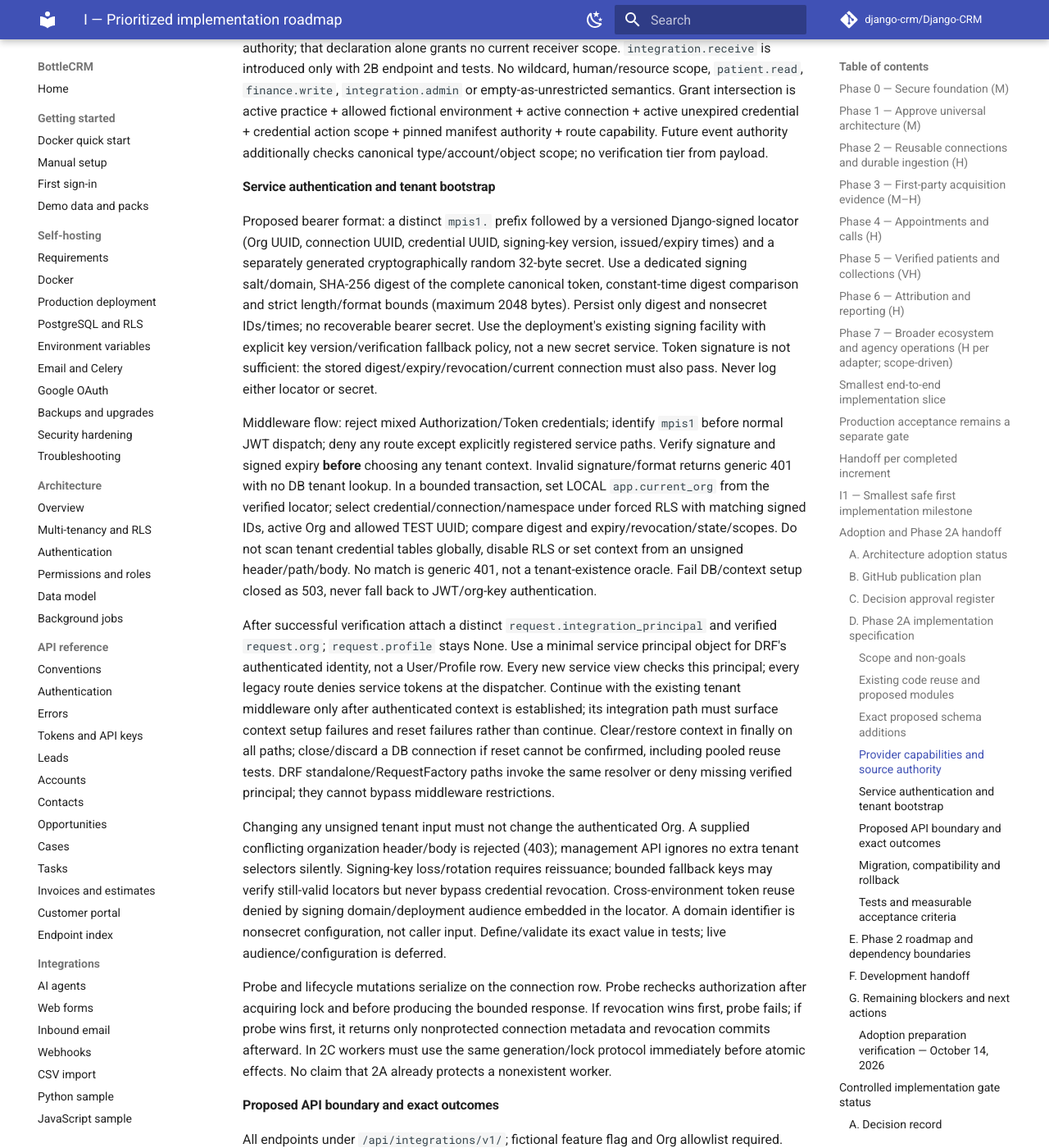
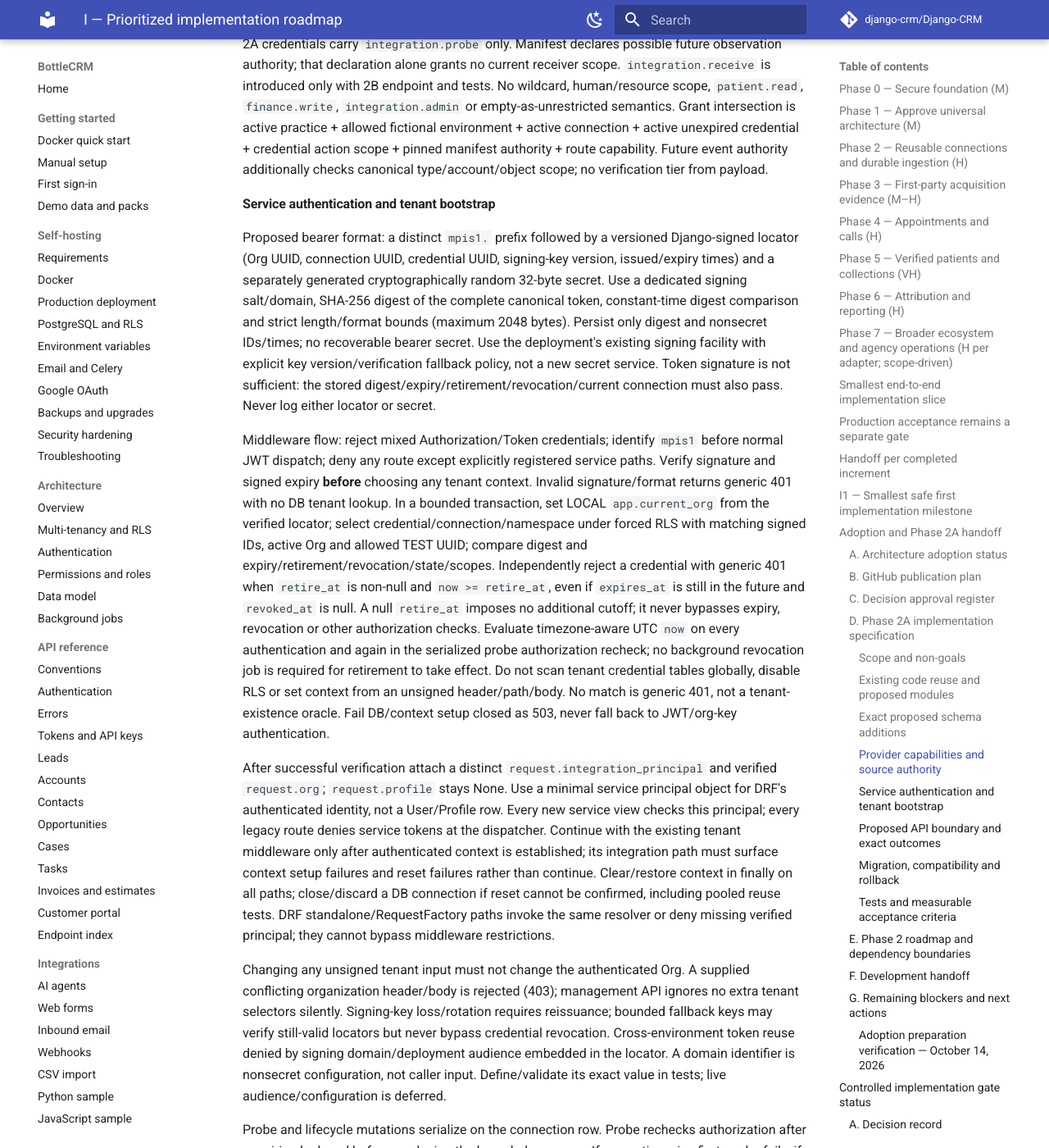
Before and after one commit to moderndev-seo/Modern-CMS, an MkDocs documentation site: the page built from docs/modern-practice/universal-journey/I-roadmap.md, in a window 1280 px wide and 1400 px high, scrolled down 14672 px. Shown: the whole window at 82% size. Built offline with MkDocs 1.6.1 and Material for MkDocs 9.7.7, drawn with Linux system fonts in a browser that asks for light colours; comment, search, counter and statistics services are not loaded; some of the changed text lies outside the part shown.

Commit message:
Specify credential retirement and rotation overlap acceptance

```diff
--- a/docs/modern-practice/universal-journey/I-roadmap.md
+++ b/docs/modern-practice/universal-journey/I-roadmap.md
@@ -183,7 +183,7 @@
 |---|---|---|
 | `ProviderNamespace` / `mp_integration_namespace` | `provider_key` max64, `account_key` max128 opaque synthetic ID, `environment` fixed `fictional`, `created_by_profile` required | Unique `(org, provider_key, account_key, environment)`; org/provider/account/environment immutable; same-org active admin creator on insert. Stable across reconnect/key rotation; new account means new namespace. Provider key from code allowlist, not caller-defined plugin. No patient external IDs here. |
 | `IntegrationConnection` / `mp_integration_connection` | protected `namespace` FK; `label`; `adapter_key` max64 and `manifest_version` max32; `manifest_digest` 64 hex; `capabilities` immutable bounded validated snapshot; `mode=fictional`; `status` active/paused/revoked; `authorization_generation` positive bigint default1; `created_by_profile`; `revoked_at` nullable; `revision` positive bigint default1 | DB same-org namespace/creator; manifest/key/version/digest/capabilities and namespace immutable. Only one non-revoked connection per namespace for 2A (partial unique constraint). Generation monotonically increases for pause/resume/revoke and credential revocation/rotation changes; revision supports stale command detection. Terminal revoked cannot reactivate. `revoked_at` iff revoked. |
-| `IntegrationCredential` / `mp_integration_credential` | protected `connection` FK; `token_digest` 64 hex; `digest_version=sha256-v1`; `locator_key_version` max32; `scopes` bounded explicit array; `issued_by_profile`; `issued_at`; required `expires_at`; `revoked_at`, `revoked_by_profile`, `revocation_reason_code` nullable; optional protected `replaces_credential` FK | Unique digest; same-org connection/issuer/revoker/replacement; replacement must have same connection. Empty scopes never authorize; subset of connection manifest. Issued data/digest/scopes/expiry immutable; only null→revoked metadata once. Expiry > issue and ≤30 days; optional overlap cutoff handled by shortening old key validity via a dedicated `retire_at` timestamp which can only move earlier, never extend. At most two non-revoked keys per connection; issue/rotation serialized; expired unrevoked keys still occupy slots until explicitly revoked. No plaintext or last-used write on every request. |
+| `IntegrationCredential` / `mp_integration_credential` | protected `connection` FK; `token_digest` 64 hex; `digest_version=sha256-v1`; `locator_key_version` max32; `scopes` bounded explicit array; `issued_by_profile`; `issued_at`; required `expires_at`; nullable `retire_at` (timezone-aware UTC timestamp, default null); `revoked_at`, `revoked_by_profile`, `revocation_reason_code` nullable; optional protected `replaces_credential` FK | Unique digest; same-org connection/issuer/revoker/replacement; replacement must have same connection. Empty scopes never authorize; subset of connection manifest. Issued data/digest/scopes/expiry immutable; only null→revoked metadata once. Expiry > issue and ≤30 days; optional overlap cutoff handled by shortening old key validity via a dedicated `retire_at` timestamp which can only move earlier, never extend. At most two non-revoked keys per connection; issue/rotation serialized; expired unrevoked keys still occupy slots until explicitly revoked. No plaintext or last-used write on every request. |
 | `IntegrationAuditEvent` / `mp_integration_audit` | protected connection FK nullable for namespace creation; namespace FK required; credential FK nullable; actor kind human/service; exactly one of `actor_profile` FK or `actor_credential` FK (separate from the subject credential FK); action/reason allowlist; `request_id` UUID; `request_fingerprint` SHA256 of canonical nonsecret command; previous/new generation nullable; occurred_at server-stamped; bounded details with only lifecycle enum, scopes, expiry, replaced credential ID | Append-only and same-org all links; action/actor compatibility; unique `(org, request_id)` for mutating commands, replay compares nonsecret fingerprint. No tokens/digests/raw bodies, arbitrary free text or patient links. Service has no lifecycle-write authority; initial audit mutations human only. Future service audit actions need explicit schema/permission extension. |
 
 Implement PostgreSQL CHECK/unique constraints and triggers for same-org references, immutable fields, audit immutability and legal lifecycle transitions; service layer also validates for clear errors. Database checks must reject forged foreign IDs and updates even through direct SQL under the restricted role. Scope/manifest snapshot validation needs a versioned fixed validation function or equivalent SQL constraints generated from the same checked-in manifest definition; do not leave JSON authority fields as unchecked escape hatches. Keep manifests immutable and migrations self-contained (do not import mutable runtime manifests from historical migrations). Database protections do not replace human JWT authorization; an app DB role is not an end-user permission system.
@@ -204,9 +204,9 @@
 
 #### Service authentication and tenant bootstrap
 
-Proposed bearer format: a distinct `mpis1.` prefix followed by a versioned Django-signed locator (Org UUID, connection UUID, credential UUID, signing-key version, issued/expiry times) and a separately generated cryptographically random 32-byte secret. Use a dedicated signing salt/domain, SHA-256 digest of the complete canonical token, constant-time digest comparison and strict length/format bounds (maximum 2048 bytes). Persist only digest and nonsecret IDs/times; no recoverable bearer secret. Use the deployment's existing signing facility with explicit key version/verification fallback policy, not a new secret service. Token signature is not sufficient: the stored digest/expiry/revocation/current connection must also pass. Never log either locator or secret.
+Proposed bearer format: a distinct `mpis1.` prefix followed by a versioned Django-signed locator (Org UUID, connection UUID, credential UUID, signing-key version, issued/expiry times) and a separately generated cryptographically random 32-byte secret. Use a dedicated signing salt/domain, SHA-256 digest of the complete canonical token, constant-time digest comparison and strict length/format bounds (maximum 2048 bytes). Persist only digest and nonsecret IDs/times; no recoverable bearer secret. Use the deployment's existing signing facility with explicit key version/verification fallback policy, not a new secret service. Token signature is not sufficient: the stored digest/expiry/retirement/revocation/current connection must also pass. Never log either locator or secret.
 
-Middleware flow: reject mixed Authorization/Token credentials; identify `mpis1` before normal JWT dispatch; deny any route except explicitly registered service paths. Verify signature and signed expiry **before** choosing any tenant context. Invalid signature/format returns generic 401 with no DB tenant lookup. In a bounded transaction, set LOCAL `app.current_org` from the verified locator; select credential/connection/namespace under forced RLS with matching signed IDs, active Org and allowed TEST UUID; compare digest and expiry/revocation/state/scopes. Do not scan tenant credential tables globally, disable RLS or set context from an unsigned header/path/body. No match is generic 401, not a tenant-existence oracle. Fail DB/context setup closed as 503, never fall back to JWT/org-key authentication.
+Middleware flow: reject mixed Authorization/Token credentials; identify `mpis1` before normal JWT dispatch; deny any route except explicitly registered service paths. Verify signature and signed expiry **before** choosing any tenant context. Invalid signature/format returns generic 401 with no DB tenant lookup. In a bounded transaction, set LOCAL `app.current_org` from the verified locator; select credential/connection/namespace under forced RLS with matching signed IDs, active Org and allowed TEST UUID; compare digest and expiry/retirement/revocation/state/scopes. Independently reject a credential with generic 401 when `retire_at` is non-null and `now >= retire_at`, even if `expires_at` is still in the future and `revoked_at` is null. A null `retire_at` imposes no additional cutoff; it never bypasses expiry, revocation or other authorization checks. Evaluate timezone-aware UTC `now` on every authentication and again in the serialized probe authorization recheck; no background revocation job is required for retirement to take effect. Do not scan tenant credential tables globally, disable RLS or set context from an unsigned header/path/body. No match is generic 401, not a tenant-existence oracle. Fail DB/context setup closed as 503, never fall back to JWT/org-key authentication.
 
 After successful verification attach a distinct `request.integration_principal` and verified `request.org`; `request.profile` stays None. Use a minimal service principal object for DRF's authenticated identity, not a User/Profile row. Every new service view checks this principal; every legacy route denies service tokens at the dispatcher. Continue with the existing tenant middleware only after authenticated context is established; its integration path must surface context setup failures and reset failures rather than continue. Clear/restore context in finally on all paths; close/discard a DB connection if reset cannot be confirmed, including pooled reuse tests. DRF standalone/RequestFactory paths invoke the same resolver or deny missing verified principal; they cannot bypass middleware restrictions.
 
@@ -253,7 +253,7 @@
 | 2A-04 | Malformed/oversized/forged signed locator; altered Org/connection/credential/expiry/audience; bad secret; mixed headers | Generic denial, no unverified tenant selection; no fallthrough or signing/token data in response/logs. |
 | 2A-05 | Expired, retired, revoked key; paused/revoked connection; disabled Org/flag/allowlist | Denied on the next request; no positive authorization cache bypass. Exact expiry boundary uses UTC. |
 | 2A-06 | Empty/wildcard/unknown/escalated scopes and forged manifest/capabilities | Rejected in API and protected DB columns; no clinical authority from website source; all internal decision events denied by authority evaluator for all external variants. |
-| 2A-07 | Rotation retry, response loss, simultaneous issuance, replacement to wrong connection | At most 2 non-revoked slots; one audit/effect per request ID, same retry never shows secret; expiry/retire window ≤approved limits; no changed namespace. |
+| 2A-07 | Rotation retry, response loss, simultaneous issuance, replacement to wrong connection; zero/nonzero overlap and exact retirement boundary | At most 2 non-revoked slots; one audit/effect per request ID, same retry never shows secret; expiry/retire window ≤approved limits; no changed namespace. |
 | 2A-08 | Pause/resume/revoke race with probe, credential issue and duplicate commands | Deterministic serialized outcome; no issue after winning revoke; terminal state cannot reactivate; audit/generation exactly matches committed command. |
 | 2A-09 | Direct SQL update/delete audit or immutable namespace/authority/digest/scope fields; foreign actor; invalid state transitions | DB rejects each; no cascade erasure; app role has neither superuser nor BYPASSRLS. |
 | 2A-10 | Exceptions during tenant setup/view/reset, connection pool reused for other practice, DRF direct invocation | Fail closed; no stale context or inherited principal; poisoned connection discarded; subsequent tenant sees only its rows. |
@@ -262,6 +262,8 @@
 | 2A-13 | Connection replacement with same namespace vs different account; two fictional adapter variants | Namespace stable on permitted replacement; different account distinct; account relabel rejected; adapter-specific encoding does not change canonical capability meaning. No object identity/linking inferred. |
 | 2A-14 | Migration clean/upgrade, normal isolated database restart, feature-disable rollback | Existing patient/cash/source fingerprints unchanged; four tables/constraints/RLS present; credentials/state/audit persist; disabled feature blocks service auth, old app paths work. No volume deletion. |
 | 2A-15 | Patient/cash creation counters during all tests; nonexistent event receiver | 0 new Patient/Contact/Receipt/JourneyEvent/Appointment rows from integration service; event POST404/405, no misleading202 acceptance. Existing authorized sandbox test remains unchanged. |
+
+Rotation boundary acceptance (2A-05/2A-07): use a controlled UTC clock. For zero overlap, the old credential is denied immediately at the committed rotation time, preserving the immediate-revocation rule above, while the replacement can probe if otherwise authorized. For a nonzero overlap within the approved 24-hour maximum, set the old credential's `retire_at` to the committed rotation time plus that overlap (without extending any existing earlier cutoff); choose a later `expires_at` and null `revoked_at` to isolate retirement. Both credentials may probe just before the cutoff, but the old credential must return generic 401 exactly at `retire_at` and afterward, while the replacement remains usable if otherwise authorized. Explicitly test `retire_at == now` with future expiry and null revocation to prove immediate retirement alone denies access. Include a null-`retire_at` control and earlier-expiry/revocation controls so overlap never extends either limit. These are required future acceptance cases, not implemented or executed Phase 2A tests.
 
 Unit coverage: manifest schema, token codec/digest/lifetime, scope intersection, safe reason codes, request fingerprint excluding secrets, legal state transitions. Integration coverage: full middleware and DRF path, lifecycle transactions, concurrency with separate DB connections, logging and upgrade. Regression checks: repository restricted PostgreSQL security suite (no skips), targeted auth/PAT/portal/patient permissions, routing accounting, Ruff/format, Django check, migration drift, strict docs/publication guards. Broader compatibility suites are required if shared middleware changes affect them; record exact selected checks and limitations. No frontend check/browser walkthrough is required for an API-only milestone unless UI/shared frontend files change. Never present SQLite tests as RLS evidence.
 
```
